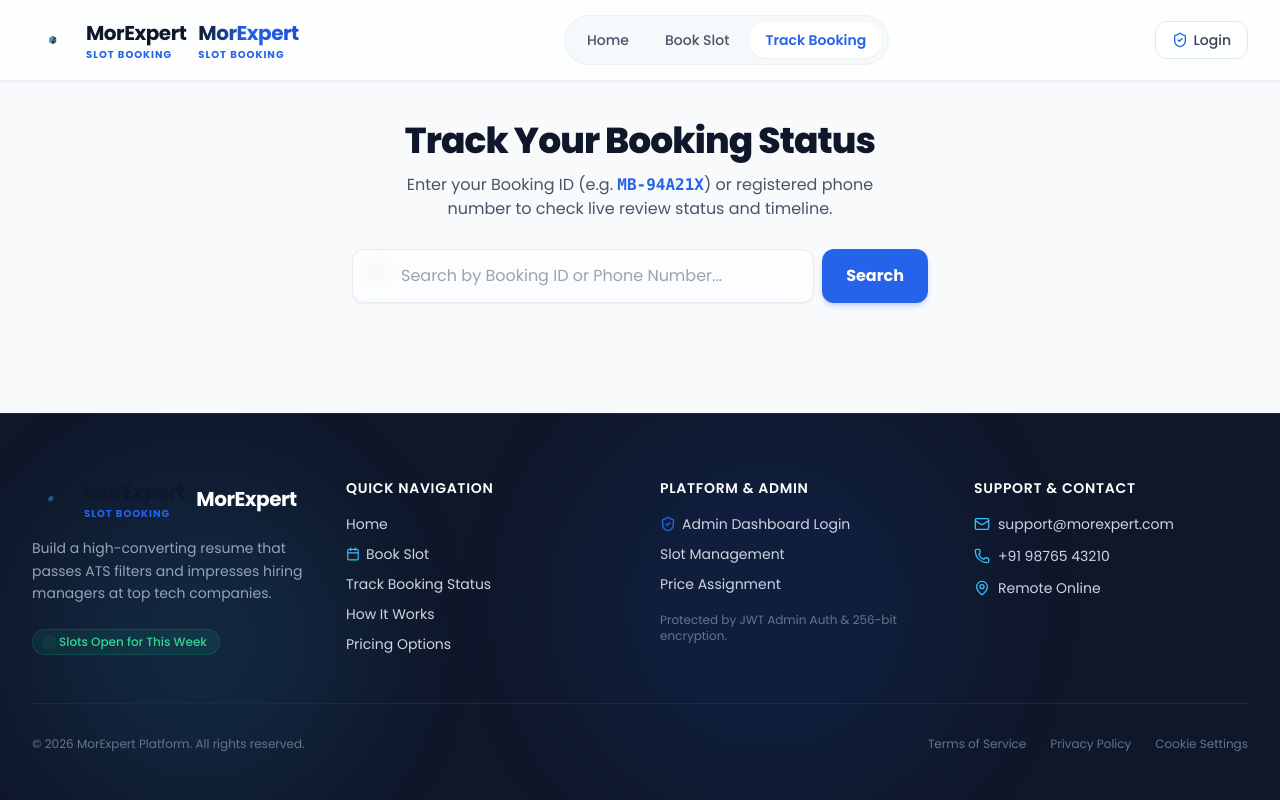
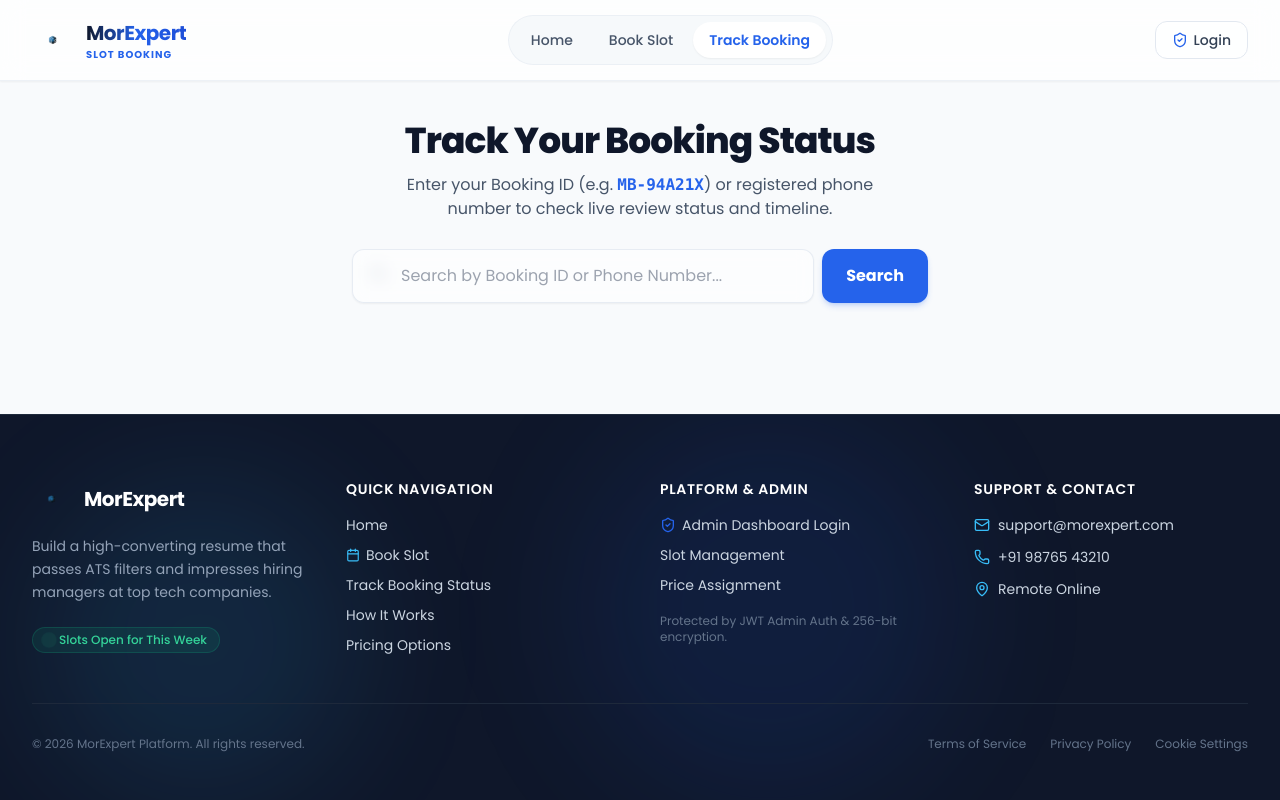
Before and after one commit to AlthafNizam763/MorExpertSlotBooking, a Next.js app: page /track in a window 1280 px wide. Built offline with nearby package versions, Linux system fonts and the light colour scheme.

Commit message:
feat: add MorExpertLogo component for consistent branding and navigation headers

```diff
--- a/components/Common/MorExpertLogo.tsx
+++ b/components/Common/MorExpertLogo.tsx
@@ -12,8 +12,8 @@ interface LogoProps {
 
 export const MorExpertLogo: React.FC<LogoProps> = ({
   className = '',
-  size = 80,
-  showText = true,
+  size = 40,
+  showText = false,
   textColor = 'text-slate-900',
   subtextColor = 'text-primary',
 }) => {
```
